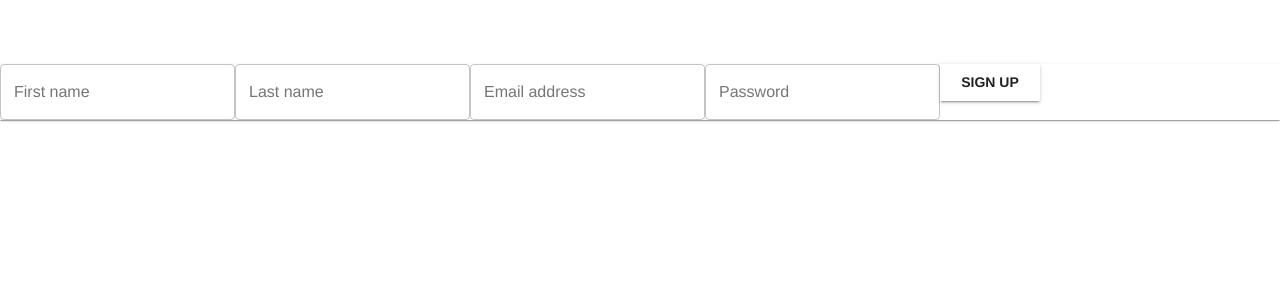
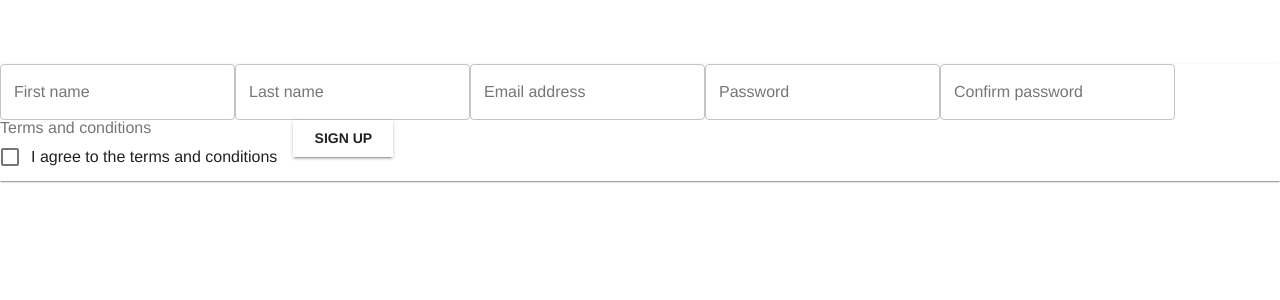
Before and after one commit to dzx11/form-template, a React (Create React App) app: page / in a window 1280 px wide. Shown: the top 300 px of the page. Built offline with nearby package versions, Linux system fonts and the light colour scheme.

Commit message:
Add confirm password and terms and conditions inputs

```diff
--- a/src/pages/MainPage.js
+++ b/src/pages/MainPage.js
@@ -3,8 +3,14 @@ import { makeStyles } from "@material-ui/core/styles";
 import TextField from "@material-ui/core/TextField";
 import Paper from "@material-ui/core/Paper";
 import Button from "@material-ui/core/Button";
+import Checkbox from '@material-ui/core/Checkbox';
+import FormControlLabel from '@material-ui/core/FormControlLabel';
+import FormHelperText from '@material-ui/core/FormHelperText';
+import FormLabel from '@material-ui/core/FormLabel';
+import FormControl from '@material-ui/core/FormControl';
+import FormGroup from '@material-ui/core/FormGroup';
 
-import React, {useRef, useState} from "react";
+import React, {useState} from "react";
 
 const useStyles = makeStyles((theme) => ({
     root: {
@@ -119,6 +125,14 @@ const MainPage = () => {
         }
     }
 
+    const confirmPasswordError = () => {
+        return didSubmit && password !== confirmPassword;
+    }
+
+    const termsAndConditionsError = () => {
+        console.log(termsAndConditions)
+        return didSubmit && !termsAndConditions;
+    }
     return (
         <>
             <div className={classes.root}>
@@ -157,6 +171,33 @@ const MainPage = () => {
                             variant="outlined"
                             type="password"
                         />
+                        <TextField
+                            id="main-page-confirm-password"
+                            error={confirmPasswordError()}
+                            helperText={confirmPasswordError () ? "Confirm password doesn't match Password" : ""}
+                            onChange={(event) => setConfirmPassword(event.target.value)}
+                            label="Confirm password"
+                            variant="outlined"
+                            type="password"
+                        />
+                        <FormControl component="fieldset" className={classes.formControl}>
+                            <FormLabel component="legend">Terms and conditions</FormLabel>
+                            <FormGroup>
+                                <FormControlLabel
+                                    control={
+                                        <Checkbox
+                                            id="main-page-terms-and-conditions"
+                                            onChange={(event) => setTermsAndConditions(event.target.checked)}
+                                            color="primary"
+                                        />
+                                    }
+                                    label="I agree to the terms and conditions"
+                                />
+                            </FormGroup>
+                            <FormHelperText error={termsAndConditionsError()}>
+                                {termsAndConditionsError() ? "Please check terms and conditions" : ""}
+                            </FormHelperText>
+                        </FormControl>
                         <Button
                             variant="contained"
                             onClick={submit}
```
